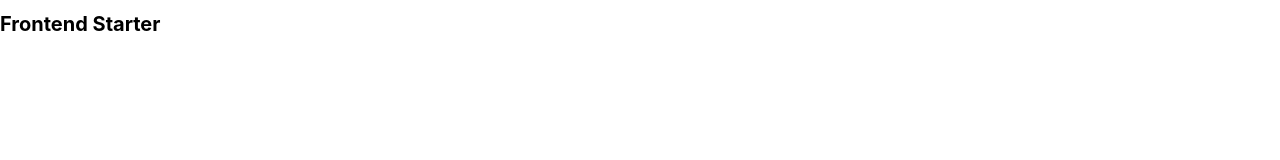
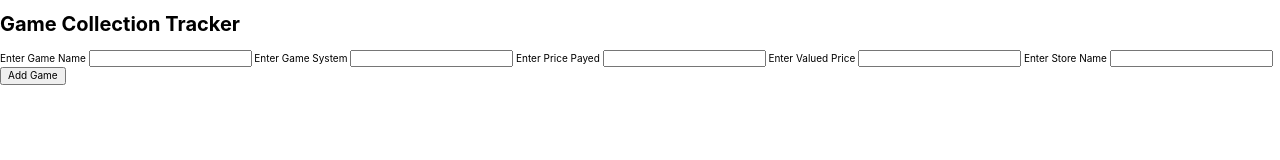
Before and after one commit to hbstudentswic/capstone-project-hbstudentswic, a website: page index.html in a window 1280 px wide. Drawn offline with nearby package versions, Linux system fonts and the light colour scheme.

Commit message:
feat: :sparkles: Create input feilds in HTML
Create the textboxs and button that the user will use

n/a

```diff
--- a/index.html
+++ b/index.html
@@ -11,10 +11,23 @@
 
     <link rel="stylesheet" href="style.css" />
 
-    <title>Frontend Starter</title>
+    <title>Game Collection Tracker</title>
   </head>
   <body>
-    <h1>Frontend Starter</h1>
+    <h1>Game Collection Tracker</h1>
+    <form>
+      <label for="game-nam">Enter Game Name</label>
+      <input type="text" id="game-nam" />
+      <label for="game-sys">Enter Game System</label>
+      <input type="text" id="game-sys" />
+      <label for="price-payed">Enter Price Payed</label>
+      <input type="number" id="price-payed" />
+      <label for="valued-price">Enter Valued Price</label>
+      <input type="number" id="valued-price" />
+      <label for="store-name">Enter Store Name</label>
+      <input type="text" id="store-name" />
+      <button type="submit">Add Game</button>
+    </form>
     <script src="./scripts.js" type="module"></script>
   </body>
 </html>
```
